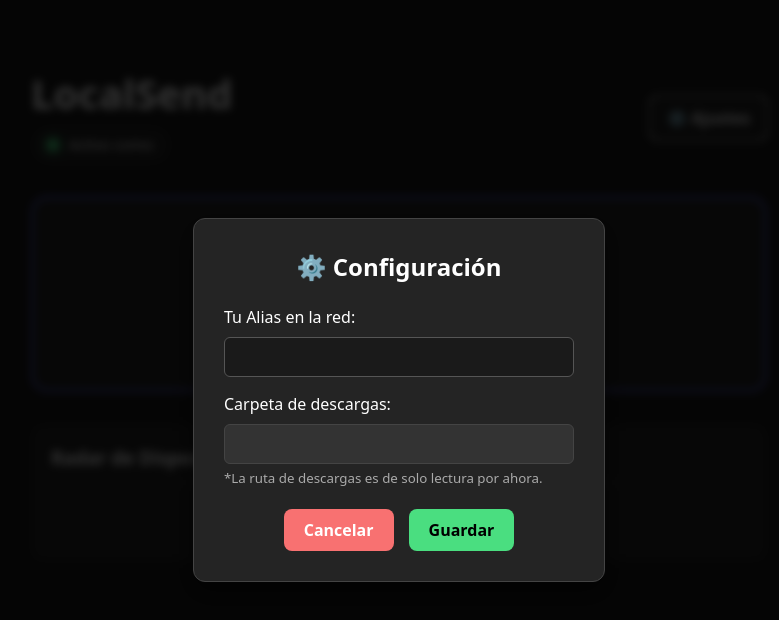
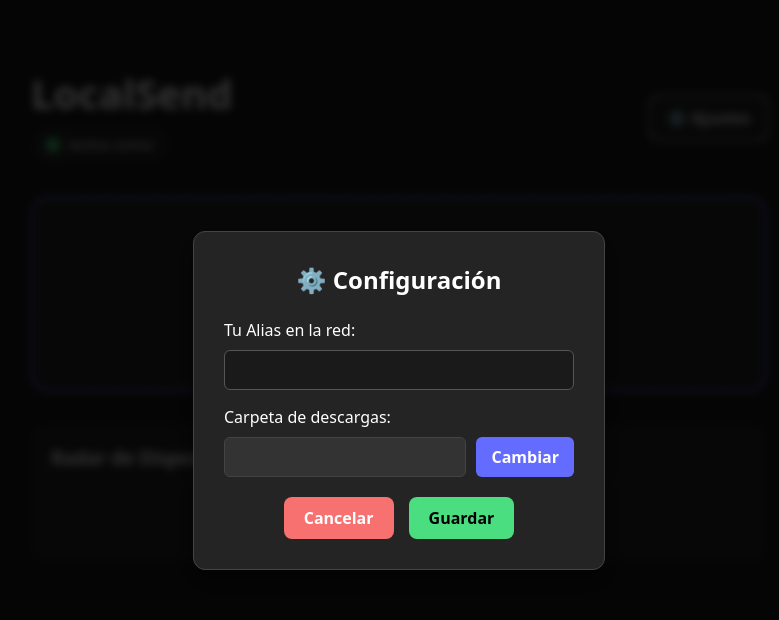
Before and after one commit to Enzoogm/LocalSend-Enzo-Materazzi, a React (Vite) app in the folder localsend-desktop/: page / in a window 1280 px wide. Both pictures are taken after a click on the button "⚙️ Ajustes". Shown: the top 620 px of the page, without its empty margins (241-1020 px from the left). Built offline with nearby package versions, Linux system fonts and the light colour scheme.

Commit message:
feat: seleccion de carpeta de descargas con electron dialog

```diff
--- a/localsend-desktop/electron/preload.ts
+++ b/localsend-desktop/electron/preload.ts
@@ -2,15 +2,13 @@
 
 contextBridge.exposeInMainWorld('ipcRenderer', {
   send: (channel: string, data?: any) => {
-    // Agregamos 'get-settings' y 'save-settings'
-    const validChannels = ['drop-files', 'transfer-response', 'send-file', 'get-settings', 'save-settings']
+    const validChannels = ['drop-files', 'transfer-response', 'send-file', 'get-settings', 'save-settings', 'select-folder']
     if (validChannels.includes(channel)) {
       ipcRenderer.send(channel, data)
     }
   },
 
   on: (channel: string, func: (...args: any[]) => void) => {
-    // Agregamos 'settings-loaded'
     const validChannels = ['device-found', 'transfer-progress', 'transfer-complete', 'ask-confirmation', 'send-progress', 'send-complete', 'settings-loaded']
     if (validChannels.includes(channel)) {
       ipcRenderer.removeAllListeners(channel)
--- a/localsend-desktop/src/App.tsx
+++ b/localsend-desktop/src/App.tsx
@@ -135,6 +135,13 @@
     }
   }
 
+  // NUEVO: Función para gatillar la ventana de Windows
+  const handleSelectFolder = () => {
+    if (window.ipcRenderer) {
+      window.ipcRenderer.send('select-folder')
+    }
+  }
+
   return (
     <div className="app-container">
 
@@ -154,13 +161,23 @@
             </div>
             <div style={{ marginBottom: '20px' }}>
               <label className="settings-label">Carpeta de descargas:</label>
+              <div style={{ display: 'flex', gap: '10px' }}>
                 <input
                   type="text"
                   value={currentSettings.downloadPath}
                   disabled
                   className="settings-input"
+                  style={{ flex: 1 }}
                 />
-              <small style={{ color: '#aaa', display: 'block', textAlign: 'left', marginTop: '5px' }}>*La ruta de descargas es de solo lectura por ahora.</small>
+                <button
+                  onClick={handleSelectFolder}
+                  style={{ padding: '0 15px', borderRadius: '6px', border: 'none', backgroundColor: '#646cff', color: 'white', cursor: 'pointer', fontWeight: 'bold', transition: 'background 0.2s' }}
+                  onMouseOver={(e) => e.currentTarget.style.backgroundColor = '#535bf2'}
+                  onMouseOut={(e) => e.currentTarget.style.backgroundColor = '#646cff'}
+                >
+                  Cambiar
+                </button>
+              </div>
             </div>
             <div className="modal-actions">
               <button className="btn-reject" onClick={() => setShowSettings(false)}>Cancelar</button>
```
Also changed, not shown: localsend-desktop/electron/main.ts (+22 -6 lines). Lines whose indentation alone changed are shown as unchanged.
